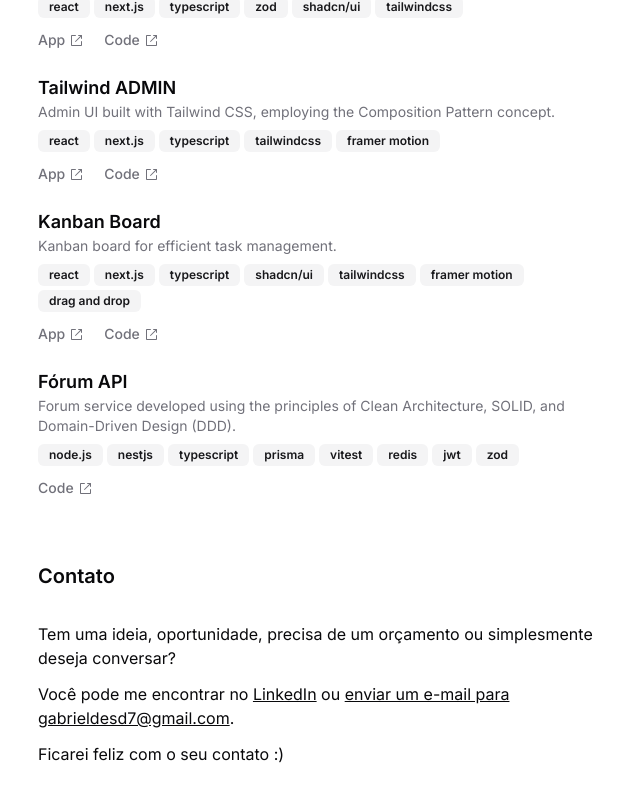
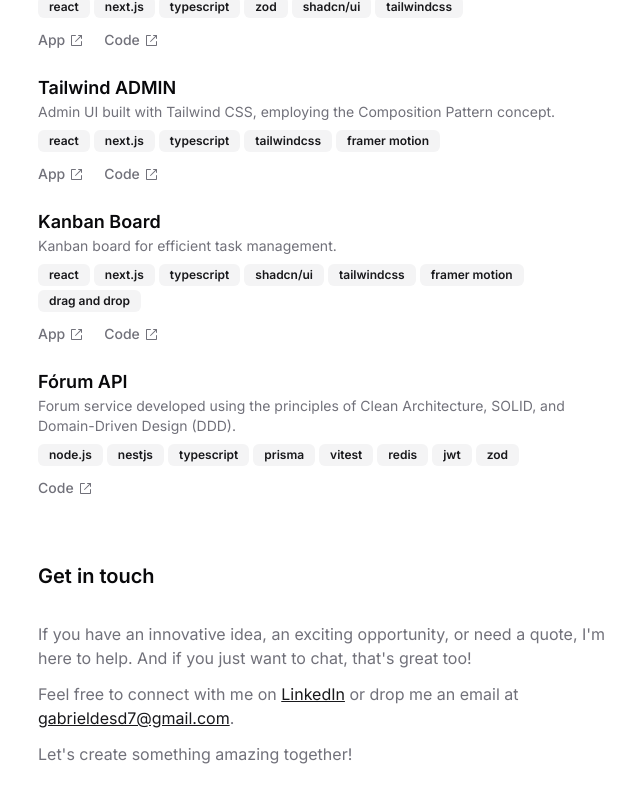
Before and after one commit to gabrieldesiderio/portfolio, a Next.js app: page /en in a window 1280 px wide. Shown: the part 1476-2278 px from the top of the page, without its empty margins (314-954 px from the left). Built offline with nearby package versions, Linux system fonts and the light colour scheme.

Commit message:
fix: contact section

```diff
--- a/messages/en.json
+++ b/messages/en.json
@@ -92,6 +92,10 @@
           "repository": "https://github.com/gabrieldesiderio/forum-nest-clead-ddd"
         }
       }
+    },
+    "contact": {
+      "title": "Get in touch",
+      "content": "<p>If you have an innovative idea, an exciting opportunity, or need a quote, I'm here to help. And if you just want to chat, that's great too!</p><p>Feel free to connect with me on <a href='https://www.linkedin.com/in/gabrieldesiderio/' target='_blank' rel='noopener noreferrer'>LinkedIn</a> or drop me an email at <a href='mailto:gabrieldesd7@gmail.com' rel='noopener noreferrer'>gabrieldesd7@gmail.com</a>.</p><p>Let's create something amazing together!</p>"
     }
   }
 }
--- a/messages/pt.json
+++ b/messages/pt.json
@@ -92,6 +92,10 @@
           "repository": "https://github.com/gabrieldesiderio/forum-nest-clead-ddd"
         }
       }
+    },
+    "contact": {
+      "title": "Entre em contato",
+      "content": "<p>Se você tem uma ideia inovadora, uma oportunidade empolgante ou precisa de um orçamento, estou aqui para ajudar. E se quiser, também podemos apenas bater um papo!</p><p>Sinta-se à vontade para me encontrar no <a href='https://www.linkedin.com/in/gabrieldesiderio/' target='_blank' rel='noopener noreferrer'>LinkedIn</a> ou enviar um e-mail para <a href='mailto:gabrieldesd7@gmail.com' rel='noopener noreferrer'>gabrieldesd7@gmail.com</a>.</p><p>Vamos criar algo incrível juntos!</p>"
     }
   }
 }
--- a/src/app/[locale]/sections/contact.tsx
+++ b/src/app/[locale]/sections/contact.tsx
@@ -1,31 +1,14 @@
-import Link from 'next/link'
+import { useTranslations } from 'next-intl'
 
 export function Contact() {
+  const t = useTranslations('home.contact')
   return (
     <section>
-      <h2 className="text-xl font-semibold mb-8">Contato</h2>
-      <div className="space-y-3">
-        <p>
-          Tem uma ideia, oportunidade, precisa de um orçamento ou simplesmente
-          deseja conversar?
-        </p>
-        <p>
-          Você pode me encontrar no{' '}
-          <Link
-            href="https://www.linkedin.com/in/gabrieldesiderio/"
-            className="underline"
-            target="_blank"
-          >
-            LinkedIn
-          </Link>{' '}
-          ou{' '}
-          <a href="mailto:gabrieldesd7@gmail.com" className="underline">
-            enviar um e-mail para gabrieldesd7@gmail.com
-          </a>
-          .
-        </p>
-        <p>Ficarei feliz com o seu contato :)</p>
-      </div>
+      <h2 className="text-xl font-semibold mb-8">{t('title')}</h2>
+      <div
+        className="space-y-3 text-muted-foreground content"
+        dangerouslySetInnerHTML={{ __html: t.raw('content') }}
+      />
     </section>
   )
 }
--- a/src/app/globals.css
+++ b/src/app/globals.css
@@ -67,3 +67,7 @@
     @apply bg-background text-foreground;
   }
 }
+
+.content a {
+  @apply text-primary underline hover:opacity-80 transition-all
+}
```
